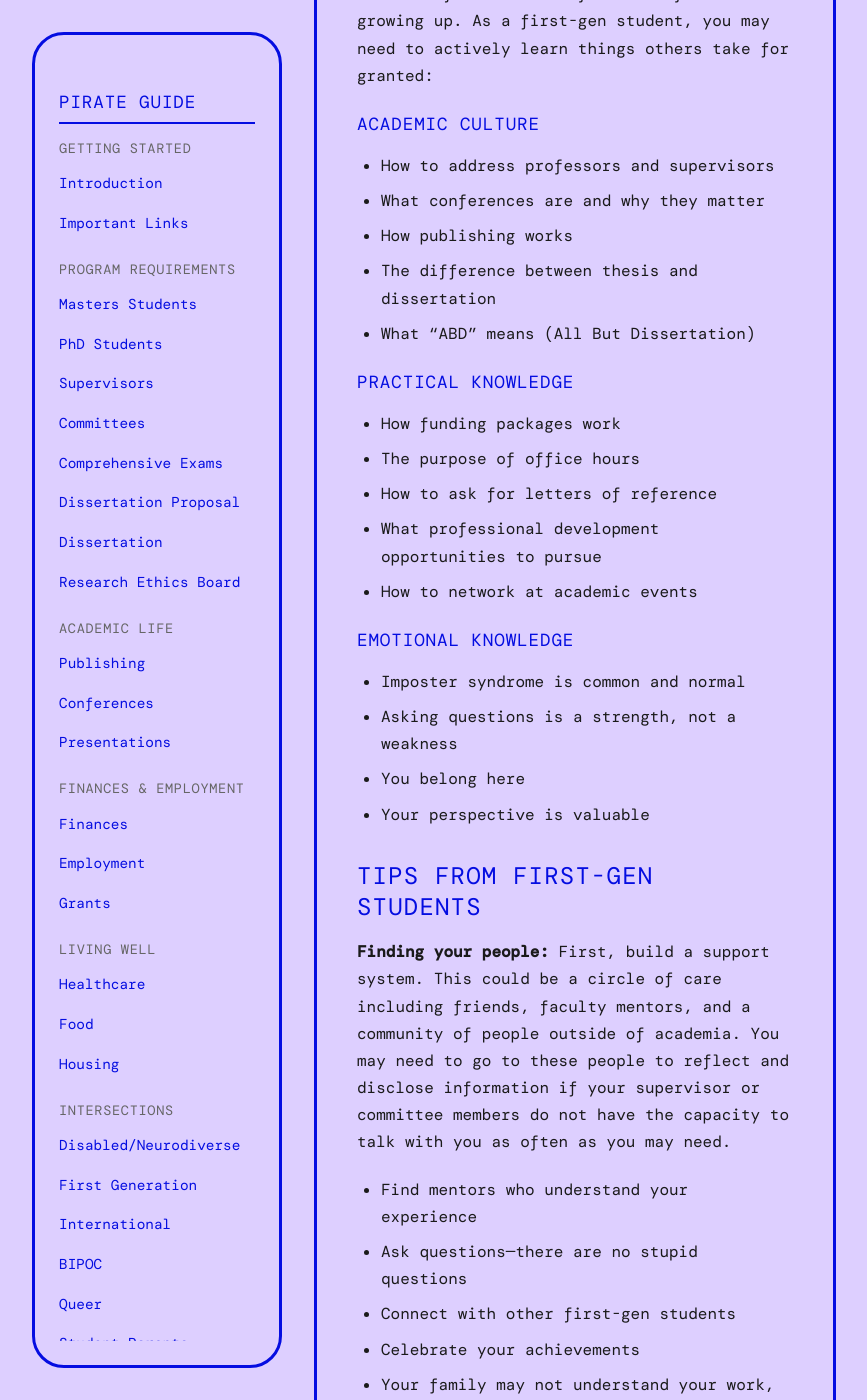
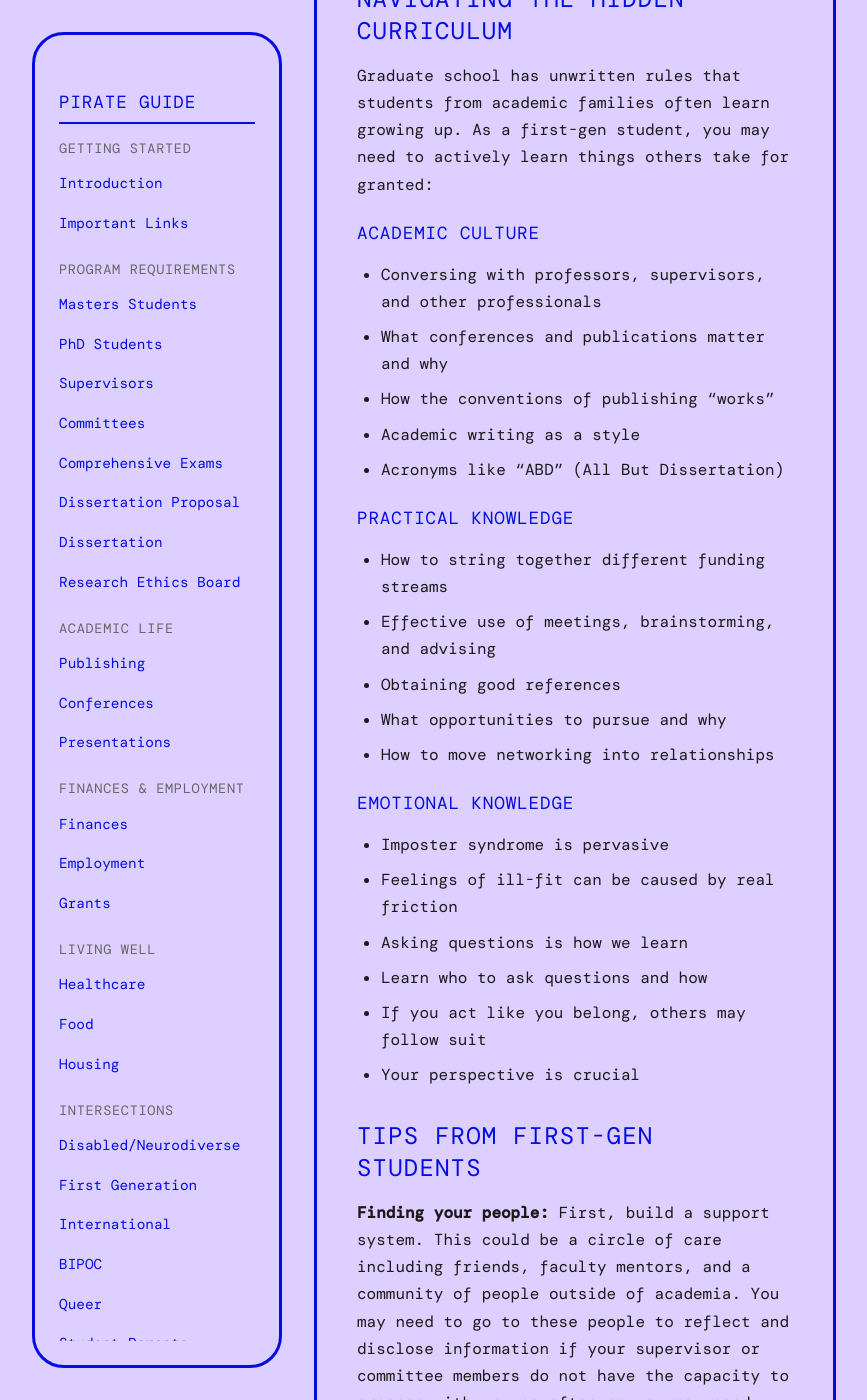
Before and after one commit to iowyth/sorce, a Jekyll site: the page built from _wiki/intersections/first-generation.md, in a window 1280 px wide and 1400 px high, scrolled down 1613 px. Shown: the whole window, without its empty margins (206-1073 px from the left). Built offline with Jekyll 4.4.1, drawn with Linux system fonts in a browser that asks for light colours; some web fonts are replaced; comment, search, counter and statistics services are not loaded; some of the changed text lies outside the part shown.

Commit message:
Update first-generation.md

```diff
--- a/_wiki/intersections/first-generation.md
+++ b/_wiki/intersections/first-generation.md
@@ -6,11 +6,11 @@ section: Intersections
 
 First generation students—those who are the first in their families to attend university or pursue graduate studies—bring unique perspectives and face particular challenges. This section gathers resources and advice.
 
-There are several first-generation students and students from working-class backgrounds in graduate programs. There is communication and etiquette that those of us in this category are not aware of. It is often hard to figure out who the other first-generation and working-class students are unless the individual discloses the information.
+There are many potential barriers that first-generation students and students from working-class backgrounds might face in graduate programs. There is communication and etiquette that is assumed of cultural insiders that those without exposure could not be aware of. It can be hard to figure out, unless you have people you can ask who know and can explain necessary information. Practically, this can mean hidden labour that may create unseen disadvantages, but also hidden potential strengths.
 
 ## What Does "First Generation" Mean?
 
-Definitions vary, but typically refers to students whose parents did not attend university. This might mean:
+Definitions vary, but typically this refers to students whose parents did not attend university. This might mean:
 
 - First in your family to attend any post-secondary education
 - First to attend university (vs. college)
@@ -23,35 +23,38 @@ The experience of being first carries with it both pride and unique challenges.
 Graduate school has unwritten rules that students from academic families often learn growing up. As a first-gen student, you may need to actively learn things others take for granted:
 
 ### Academic Culture
-- How to address professors and supervisors
-- What conferences are and why they matter
-- How publishing works
-- The difference between thesis and dissertation
-- What "ABD" means (All But Dissertation)
+- Conversing with professors, supervisors, and other professionals
+- What conferences and publications matter and why
+- How the conventions of publishing "works"
+- Academic writing as a style
+- Acronyms like "ABD" (All But Dissertation)
 
 ### Practical Knowledge
-- How funding packages work
-- The purpose of office hours
-- How to ask for letters of reference
-- What professional development opportunities to pursue
-- How to network at academic events
+- How to string together different funding streams
+- Effective use of meetings, brainstorming, and advising
+- Obtaining good references
+- What opportunities to pursue and why
+- How to move networking into relationships
 
 ### Emotional Knowledge
-- Imposter syndrome is common and normal
-- Asking questions is a strength, not a weakness
-- You belong here
-- Your perspective is valuable
+- Imposter syndrome is pervasive
+- Feelings of ill-fit can be caused by real friction
+- Asking questions is how we learn
+- Learn who to ask questions and how
+- If you act like you belong, others may follow suit
+- Your perspective is crucial
 
 ## Tips from First-Gen Students
 
-**Finding your people:** First, build a support system. This could be a circle of care including friends, faculty mentors, and a community of people outside of academia. You may need to go to these people to reflect and disclose information if your supervisor or committee members do not have the capacity to talk with you as often as you may need.
+**Finding your people:** First, build a support system. This could be a circle of care including friends, faculty mentors, and a community of people outside of academia. You may need to go to these people to reflect and disclose information if your supervisor or committee members do not have the capacity to process with you as often as you may need.
 
-- Find mentors who understand your experience
-- Ask questions—there are no stupid questions
-- Connect with other first-gen students
+- Find mentors who share common ground with your experiences
+- Ask very specific questions
+- Learn exactly what you need to know and be direct
+- Form solidarity with other first-gen students
 - Celebrate your achievements
 - Your family may not understand your work, and that's okay
-- Translate academic jargon when talking to family
+- Translating academic jargon when talking to family can be a real strength
 
 **Further reading:** [Tips for First-Generation, Working-Class Grad School Students](https://www.insidehighered.com/opinion/career-advice/2023/11/03/tips-first-generation-working-class-grad-school-students-opinion) (Inside Higher Ed)
 
@@ -116,9 +119,9 @@ Community and resources for first-generation college students.
 First-gen grad students often find support in connecting with others who share the experience. Consider:
 
 - Starting or joining a first-gen grad student group
-- Mentoring first-gen undergrads
-- Sharing your story
-- Advocating for first-gen support services
+- Mentoring networks between undergraduate/graduate studies
+- Narrativising your stories, struggles, and achievements
+- Advocating for support services
 
 ---
 
```
